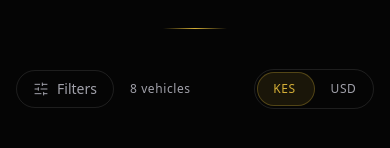
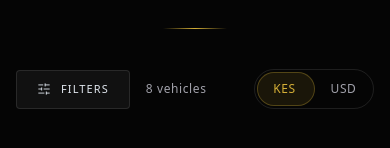
Before and after one commit to TrevorBrian430/Almasi-Automotive, a Next.js app: page /collection in a window 390 px wide. Shown: the part 220-368 px from the top of the page. Built offline with nearby package versions, Linux system fonts and the light colour scheme.

Commit message:
feat(collection): add price range filter and polish mobile ui

```diff
--- a/src/app/collection/page.tsx
+++ b/src/app/collection/page.tsx
@@ -9,17 +9,34 @@ import { DesktopFilterSidebar, MobileFilterTrigger } from "@/components/collecti
 import CurrencyToggle from "@/components/collection/currency-toggle";
 
 export default function CollectionPage() {
-    const { filterStatus, filterLocation, filterBody } = useUIStore();
+    const { filterStatus, filterLocation, filterBody, priceRange } = useUIStore();
 
     const filteredCars = useMemo(() => {
         return cars.filter((car) => {
+            // Price Filter
+            if (priceRange !== "All") {
+                const price = car.price.kes;
+                if (priceRange === "Under 15M" && price >= 15000000) return false;
+                if (
+                    priceRange === "15M - 25M" &&
+                    (price < 15000000 || price >= 25000000)
+                )
+                    return false;
+                if (
+                    priceRange === "25M - 35M" &&
+                    (price < 25000000 || price >= 35000000)
+                )
+                    return false;
+                if (priceRange === "Above 35M" && price < 35000000) return false;
+            }
+
             if (filterStatus !== "All" && car.status !== filterStatus) return false;
             if (filterLocation !== "All" && car.location !== filterLocation)
                 return false;
             if (filterBody !== "All" && car.body !== filterBody) return false;
             return true;
         });
-    }, [filterStatus, filterLocation, filterBody]);
+    }, [filterStatus, filterLocation, filterBody, priceRange]);
 
     return (
         <div className="pt-28 pb-20">
--- a/src/components/collection/filter-sidebar.tsx
+++ b/src/components/collection/filter-sidebar.tsx
@@ -4,8 +4,10 @@ import { useUIStore } from "@/store/ui-store";
 import { cn } from "@/lib/utils";
 import { SlidersHorizontal, X } from "lucide-react";
 import { useState } from "react";
+import { motion, AnimatePresence } from "framer-motion";
 
 const statusOptions = ["All", "Available", "Reserved", "Sold", "Importing"] as const;
+const priceOptions = ["All", "Under 15M", "15M - 25M", "25M - 35M", "Above 35M"] as const;
 const locationOptions = ["All", "Nairobi Showroom", "Mombasa Port", "Transit"] as const;
 const bodyOptions = ["All", "SUV", "Crossover", "Sedan"] as const;
 
@@ -15,22 +17,44 @@ function FilterContent() {
         filterStatus,
         filterLocation,
         filterBody,
+        priceRange,
         setFilterStatus,
         setFilterLocation,
         setFilterBody,
+        setPriceRange,
         resetFilters,
     } = useUIStore();
 
     const hasActiveFilters =
-        filterStatus !== "All" || filterLocation !== "All" || filterBody !== "All";
+        filterStatus !== "All" ||
+        filterLocation !== "All" ||
+        filterBody !== "All" ||
+        priceRange !== "All";
 
     return (
-        <div className="space-y-10">
+        <div className="space-y-10 pb-8">
+            <FilterGroup label="Price Range">
+                {priceOptions.map((opt) => (
+                    <FilterChip
+                        key={opt}
+                        label={opt}
+                        active={priceRange === opt}
+                        onClick={() => setPriceRange(opt)}
+                    />
+                ))}
+            </FilterGroup>
+
             <FilterGroup label="Status">
                 {statusOptions.map((opt) => (
                     <FilterChip
                         key={opt}
-                        label={opt === "Available" ? "Showroom Ready" : opt === "Importing" ? "Import (25 Days)" : opt}
+                        label={
+                            opt === "Available"
+                                ? "Showroom Ready"
+                                : opt === "Importing"
+                                    ? "Import (25 Days)"
+                                    : opt
+                        }
                         active={filterStatus === opt}
                         onClick={() => setFilterStatus(opt as typeof filterStatus)}
                     />
@@ -41,7 +65,13 @@ function FilterContent() {
                 {locationOptions.map((opt) => (
                     <FilterChip
                         key={opt}
-                        label={opt === "All" ? "All" : opt === "Nairobi Showroom" ? "Westlands" : opt}
+                        label={
+                            opt === "All"
+                                ? "All"
+                                : opt === "Nairobi Showroom"
+                                    ? "Westlands"
+                                    : opt
+                        }
                         active={filterLocation === opt}
                         onClick={() => setFilterLocation(opt as typeof filterLocation)}
                     />
@@ -62,7 +92,7 @@ function FilterContent() {
             {hasActiveFilters && (
                 <button
                     onClick={resetFilters}
-                    className="text-xs text-gold/70 hover:text-gold tracking-wider uppercase transition-colors"
+                    className="text-[10px] tracking-[0.2em] uppercase text-gold/70 hover:text-gold transition-colors border-b border-gold/30 pb-0.5"
                 >
                     Clear All Filters
                 </button>
@@ -90,47 +120,76 @@ export function DesktopFilterSidebar() {
 
 /* ─── Mobile: button + bottom drawer (only visible below lg) ─── */
 export function MobileFilterTrigger() {
-    const { filterStatus, filterLocation, filterBody } = useUIStore();
+    const { filterStatus, filterLocation, filterBody, priceRange } = useUIStore();
     const [mobileOpen, setMobileOpen] = useState(false);
     const hasActiveFilters =
-        filterStatus !== "All" || filterLocation !== "All" || filterBody !== "All";
+        filterStatus !== "All" ||
+        filterLocation !== "All" ||
+        filterBody !== "All" ||
+        priceRange !== "All";
 
     return (
         <>
             <button
                 onClick={() => setMobileOpen(true)}
-                className="lg:hidden flex items-center gap-2 text-sm text-muted border border-white/10 px-4 py-2 rounded-full hover:border-gold/30 hover:text-gold transition-all"
+                className={cn(
+                    "lg:hidden flex items-center gap-2.5 text-[11px] tracking-widest uppercase px-5 py-2.5 rounded-sm transition-all duration-300",
+                    hasActiveFilters
+                        ? "bg-gold text-black font-medium shadow-[0_0_15px_rgba(212,175,55,0.3)]"
+                        : "bg-white/[0.05] border border-white/10 text-platinum hover:bg-white/10"
+                )}
             >
-                <SlidersHorizontal className="w-4 h-4" strokeWidth={1.5} />
+                <SlidersHorizontal className="w-3.5 h-3.5" strokeWidth={1.5} />
                 Filters
                 {hasActiveFilters && (
-                    <span className="w-2 h-2 rounded-full bg-gold" />
+                    <span className="flex items-center justify-center w-4 h-4 rounded-full bg-black/10 text-[9px] font-bold">
+                        {[
+                            filterStatus !== "All",
+                            filterLocation !== "All",
+                            filterBody !== "All",
+                            priceRange !== "All",
+                        ].filter(Boolean).length}
+                    </span>
                 )}
             </button>
 
             {/* Mobile Drawer */}
+            <AnimatePresence>
                 {mobileOpen && (
                     <div className="fixed inset-0 z-50 lg:hidden">
-                    <div
-                        className="absolute inset-0 bg-black/60"
+                        <motion.div
+                            initial={{ opacity: 0 }}
+                            animate={{ opacity: 1 }}
+                            exit={{ opacity: 0 }}
+                            className="absolute inset-0 bg-black/80 backdrop-blur-sm"
                             onClick={() => setMobileOpen(false)}
                         />
-                    <div className="absolute bottom-0 left-0 right-0 bg-midnight border-t border-white/[0.06] rounded-t-2xl p-6 sm:p-8 max-h-[80vh] overflow-y-auto">
-                        <div className="flex items-center justify-between mb-8">
+                        <motion.div
+                            initial={{ y: "100%" }}
+                            animate={{ y: 0 }}
+                            exit={{ y: "100%" }}
+                            transition={{ duration: 0.4, ease: [0.16, 1, 0.3, 1] }}
+                            className="absolute bottom-0 left-0 right-0 bg-[#0A0A0A] border-t border-white/[0.08] rounded-t-[2rem] p-6 sm:p-8 max-h-[85vh] overflow-y-auto shadow-2xl shadow-black"
+                        >
+                            <div className="flex items-center justify-between mb-8 sticky top-0 bg-[#0A0A0A] z-10 pb-4 border-b border-white/[0.04]">
                                 <h3
-                                className="text-sm tracking-[0.3em] uppercase text-gold"
+                                    className="text-xs tracking-[0.3em] uppercase text-gold/70"
                                     style={{ fontFamily: "var(--font-heading)" }}
                                 >
-                                Filters
+                                    Refine Collection
                                 </h3>
-                            <button onClick={() => setMobileOpen(false)}>
-                                <X className="w-5 h-5 text-muted" strokeWidth={1.5} />
+                                <button
+                                    onClick={() => setMobileOpen(false)}
+                                    className="p-2 -mr-2 text-muted hover:text-white transition-colors"
+                                >
+                                    <X className="w-5 h-5" strokeWidth={1.5} />
                                 </button>
                             </div>
                             <FilterContent />
-                    </div>
+                        </motion.div>
                     </div>
                 )}
+            </AnimatePresence>
         </>
     );
 }
--- a/src/store/ui-store.ts
+++ b/src/store/ui-store.ts
@@ -10,6 +10,7 @@ interface UIState {
     filterStatus: StatusFilter;
     filterLocation: LocationFilter;
     filterBody: BodyFilter;
+    priceRange: string;
     mobileMenuOpen: boolean;
     bookingModalOpen: boolean;
 
@@ -18,6 +19,7 @@ interface UIState {
     setFilterStatus: (s: StatusFilter) => void;
     setFilterLocation: (l: LocationFilter) => void;
     setFilterBody: (b: BodyFilter) => void;
+    setPriceRange: (p: string) => void;
     setMobileMenuOpen: (open: boolean) => void;
     setBookingModalOpen: (open: boolean) => void;
     resetFilters: () => void;
@@ -28,6 +30,7 @@ export const useUIStore = create<UIState>((set) => ({
     filterStatus: "All",
     filterLocation: "All",
     filterBody: "All",
+    priceRange: "All",
     mobileMenuOpen: false,
     bookingModalOpen: false,
 
@@ -37,8 +40,14 @@ export const useUIStore = create<UIState>((set) => ({
     setFilterStatus: (s) => set({ filterStatus: s }),
     setFilterLocation: (l) => set({ filterLocation: l }),
     setFilterBody: (b) => set({ filterBody: b }),
+    setPriceRange: (p) => set({ priceRange: p }),
     setMobileMenuOpen: (open) => set({ mobileMenuOpen: open }),
     setBookingModalOpen: (open) => set({ bookingModalOpen: open }),
     resetFilters: () =>
-        set({ filterStatus: "All", filterLocation: "All", filterBody: "All" }),
+        set({
+            filterStatus: "All",
+            filterLocation: "All",
+            filterBody: "All",
+            priceRange: "All",
+        }),
 }));
```
Lines whose indentation alone changed are shown as unchanged.
